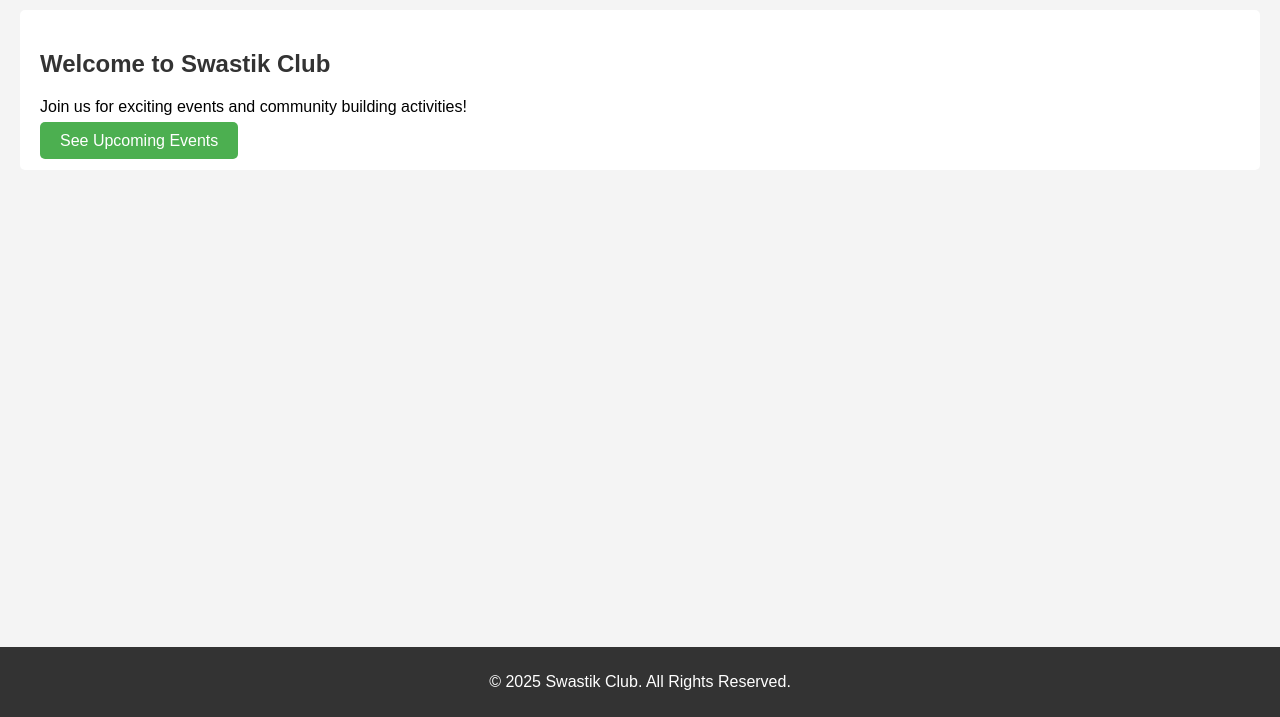
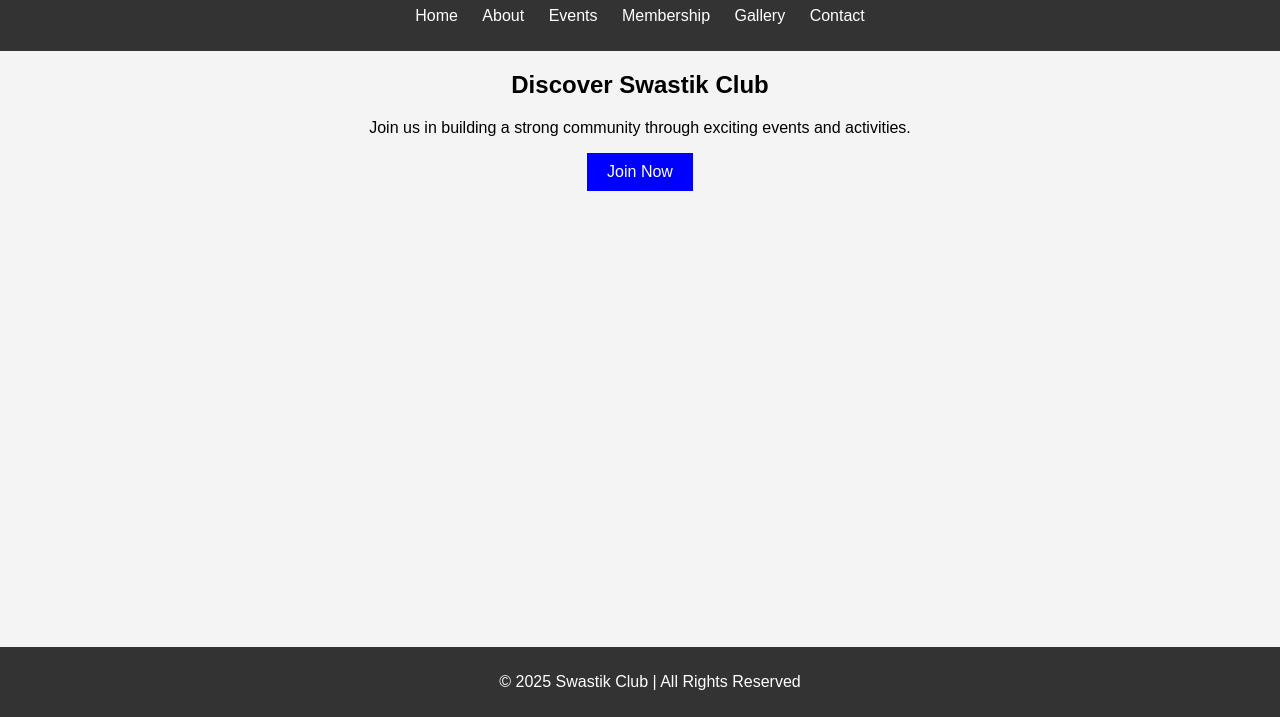
Before and after one commit to Satyajit4521-cpu/Swastik-Club, a plain HTML site: page Swastik Club/index.html in a window 1280 px wide. Shown: the part 83-800 px from the top of the page. Drawn offline with Linux system fonts and the light colour scheme; files that its build step writes are made by us from their sources.

Commit message:
Add files via upload

```diff
--- a/Swastik Club/CSS/Styles.css
+++ b/Swastik Club/CSS/Styles.css
@@ -1,71 +1,45 @@
-/* General Styles */
 body {
     font-family: Arial, sans-serif;
     margin: 0;
     padding: 0;
+    text-align: center;
     background-color: #f4f4f4;
 }
 
 header {
-    background-color: #333;
+    background: #333;
     color: white;
-    padding: 10px 0;
-    text-align: center;
+    padding: 10px;
 }
 
-header nav ul {
-    list-style-type: none;
+nav ul {
+    list-style: none;
     padding: 0;
 }
 
-header nav ul li {
+nav ul li {
     display: inline;
-    margin: 0 15px;
+    margin: 10px;
 }
 
-header nav ul li a {
+nav ul li a {
     color: white;
     text-decoration: none;
-    font-size: 18px;
 }
 
-section {
-    padding: 20px;
-    margin: 20px;
-    background-color: white;
-    border-radius: 5px;
+.btn {
+    background: blue;
+    color: white;
+    padding: 10px 20px;
+    display: inline-block;
+    text-decoration: none;
 }
 
 footer {
-    background-color: #333;
+    background: #333;
     color: white;
-    text-align: center;
-    padding: 10px 0;
-    position: fixed;
+    padding: 10px;
+    position: absolute;
+    bottom: 0;
     width: 100%;
-    bottom: 0;
 }
-
-h1 {
-    color: #333;
-}
-
-a.btn {
-    background-color: #4CAF50;
-    color: white;
-    padding: 10px 20px;
-    text-decoration: none;
-    border-radius: 5px;
-}
-
-a.btn:hover {
-    background-color: #45a049;
-}
-
-ul {
-    padding-left: 20px;
-}
-
-ul li {
-    margin-bottom: 10px;
-}
--- a/Swastik Club/JS/scripts.js
+++ b/Swastik Club/JS/scripts.js
@@ -1 +1,3 @@
-console.log("Swastik Club website is working!");
+document.addEventListener("DOMContentLoaded", function() {
+    console.log("Website Loaded Successfully!");
+});
--- a/Swastik Club/index.html
+++ b/Swastik Club/index.html
@@ -3,29 +3,32 @@
 <head>
     <meta charset="UTF-8">
     <meta name="viewport" content="width=device-width, initial-scale=1.0">
-    <title>Swastik Club - Home</title>
-    <link rel="stylesheet" href="css/styles.css">
+    <title>Swastik Club</title>
+    <link rel="stylesheet" href="styles.css">
 </head>
 <body>
     <header>
+        <h1>Welcome to Swastik Club</h1>
         <nav>
             <ul>
                 <li><a href="index.html">Home</a></li>
-                <li><a href="about.html">About Us</a></li>
+                <li><a href="about.html">About</a></li>
                 <li><a href="events.html">Events</a></li>
+                <li><a href="membership.html">Membership</a></li>
+                <li><a href="gallery.html">Gallery</a></li>
                 <li><a href="contact.html">Contact</a></li>
             </ul>
         </nav>
     </header>
 
-    <section class="intro">
-        <h1>Welcome to Swastik Club</h1>
-        <p>Join us for exciting events and community building activities!</p>
-        <a href="events.html" class="btn">See Upcoming Events</a>
+    <section class="welcome">
+        <h2>Discover Swastik Club</h2>
+        <p>Join us in building a strong community through exciting events and activities.</p>
+        <a href="membership.html" class="btn">Join Now</a>
     </section>
 
     <footer>
-        <p>&copy; 2025 Swastik Club. All Rights Reserved.</p>
+        <p>© 2025 Swastik Club | All Rights Reserved</p>
     </footer>
 </body>
 </html>
```
Also changed, not shown: Swastik Club/about.html (+9 -7 lines), Swastik Club/enents.html (+9 -17 lines).
